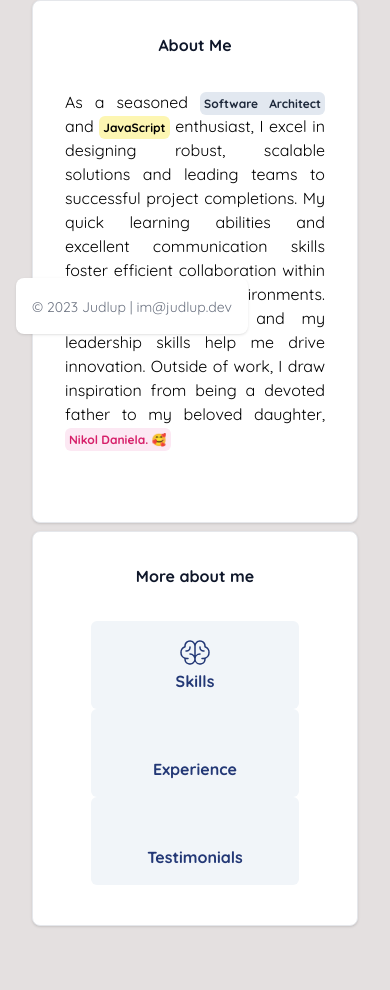
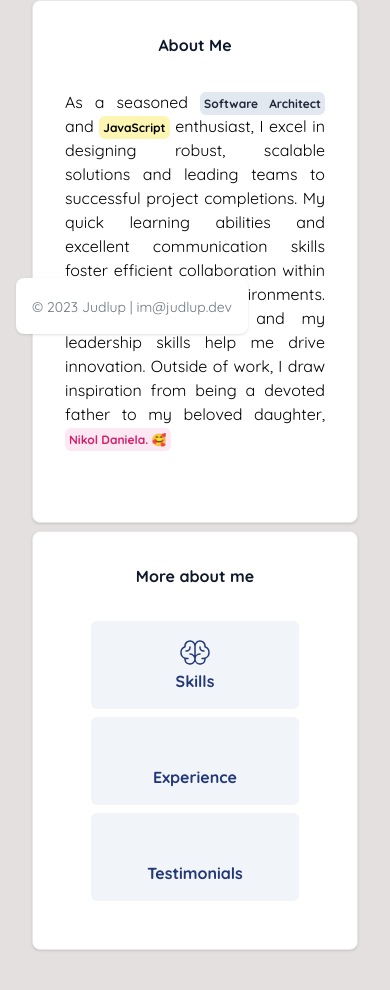
Before and after one commit to judlup/portfolio, an Astro site: page / in a window 390 px wide. Shown: the part 494-1484 px from the top of the page. Before the commit the page ends 1460 px from the top, so only its background shows below. Built offline with nearby package versions, Linux system fonts and the light colour scheme; Astro itself is replaced by a stand-in of ours; some icons are missing.

Commit message:
chore: espacio entre shortcuts ajustado

```diff
--- a/src/components/main/shortcuts/shortcuts.astro
+++ b/src/components/main/shortcuts/shortcuts.astro
@@ -30,7 +30,7 @@ const info = {
     <div class="grid grid-cols-1 md:grid-cols-3 md:gap-16">
       {
         info.shortcuts.map((shortcut) => (
-          <div class="group flex flex-col items-center bg-slate-100 hover:bg-blue-900 rounded-md h-30 w-52 justify-center cursor-pointer">
+          <div class="group flex flex-col items-center bg-slate-100 hover:bg-blue-900 rounded-md h-30 w-52 justify-center cursor-pointer mb-2 md:mb-0">
             <a
               href={shortcut.path}
               class="flex flex-col items-center justify-center p-4 rounded-md dark:hover:bg-gray-700"
```
